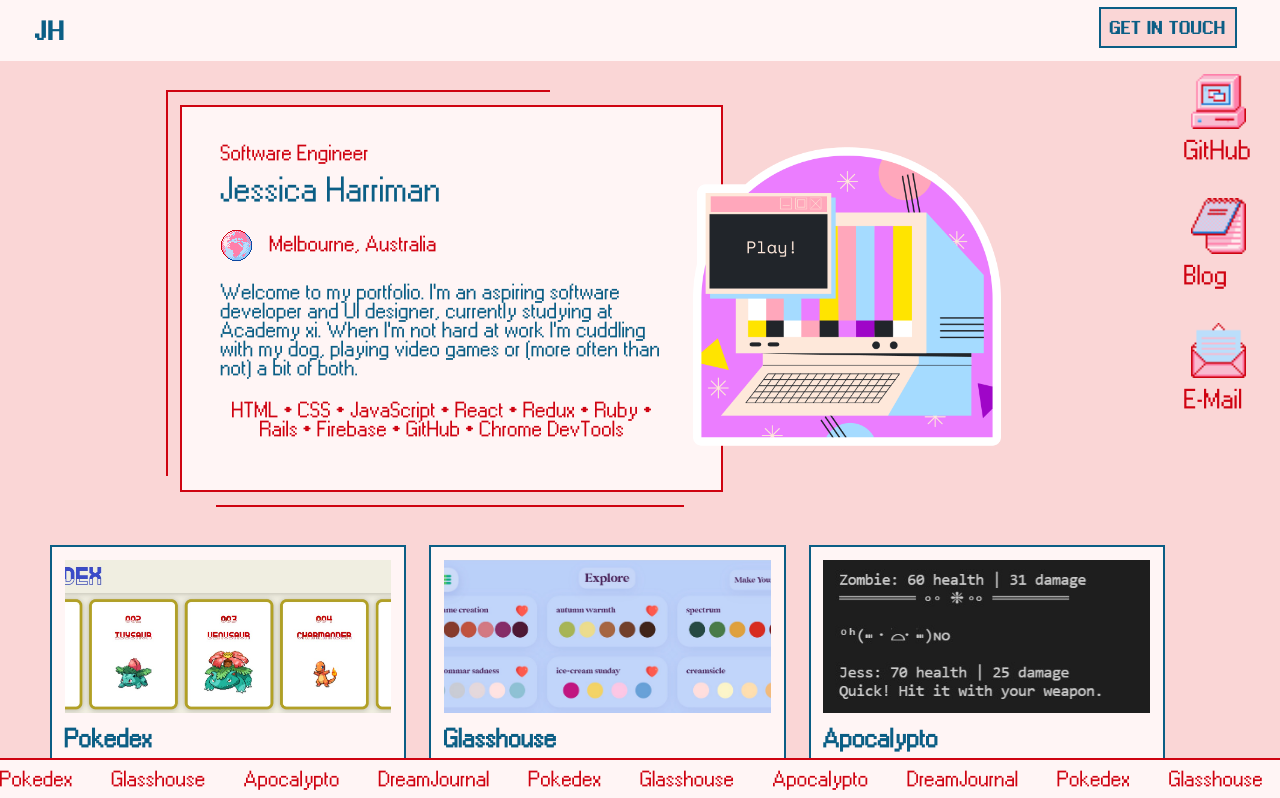
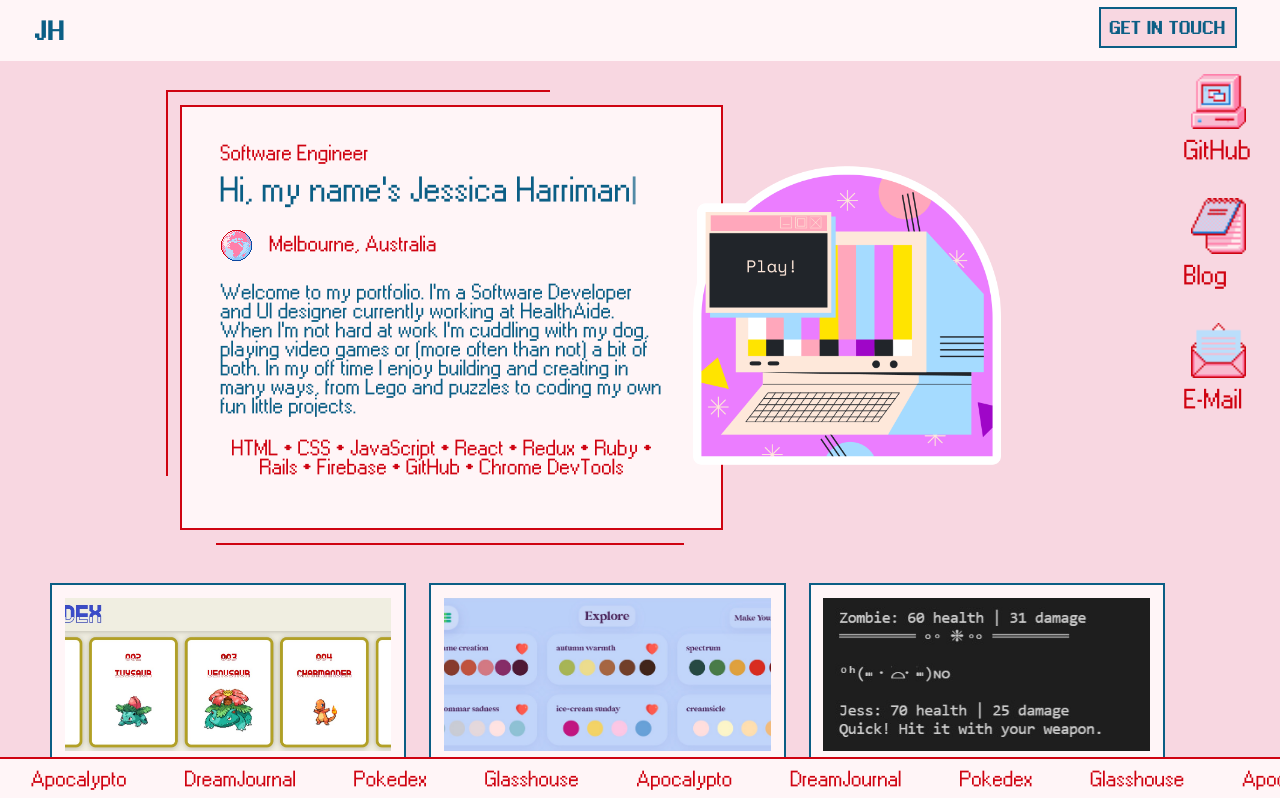
Before and after one commit to jmhar3/portfolio2.0, a React (Create React App) app: page / in a window 1280 px wide. Shown: the top 798 px of the page. Built offline with nearby package versions, Linux system fonts and the light colour scheme.

Commit message:
add text + marquee animations

```diff
--- a/package.json
+++ b/package.json
@@ -8,8 +8,10 @@
     "@testing-library/user-event": "^12.8.3",
     "react": "^17.0.2",
     "react-dom": "^17.0.2",
+    "react-fast-marquee": "^1.3.1",
     "react-router-dom": "^5.2.0",
     "react-scripts": "4.0.3",
+    "typewriter-effect": "^2.18.2",
     "web-vitals": "^1.1.2"
   },
   "scripts": {
--- a/src/containers/home.js
+++ b/src/containers/home.js
@@ -1,5 +1,6 @@
 import globe from '../images/globe.png';
 import mainImage from '../images/retro.png';
+import Typewriter from 'typewriter-effect';
 
 const Home = () => {
  return (
@@ -11,14 +12,19 @@
      <div class="about-info">
       <div id="name">
        <h2 id="about-label">Software Engineer</h2>
-                            <h1>Jessica Harriman</h1>
+      <h1><Typewriter
+        onInit={(typewriter) => {
+         typewriter.typeString("Hi, my name's Jessica Harriman")
+          .start();
+        }}
+       /></h1>
       </div>
       <div id="location">
        <img src={globe} />
        <h4>Melbourne, Australia</h4>
       </div>
 
-                        <p className="about">Welcome to my portfolio. I'm an aspiring software developer and UI designer, currently studying at Academy xi. When I'm not hard at work I'm cuddling with my dog, playing video games or (more often than not) a bit of both.</p>
+      <p className="about">Welcome to my portfolio. I'm a Software Developer and UI designer currently working at HealthAide. When I'm not hard at work I'm cuddling with my dog, playing video games or (more often than not) a bit of both. In my off time I enjoy building and creating in many ways, from Lego and puzzles to coding my own fun little projects.</p>
 
       <p className="tech">HTML   •   CSS    •   JavaScript   •   React   •   Redux   •   Ruby   •   Rails   •   Firebase   •   GitHub   •   Chrome DevTools</p>
      </div>
--- a/src/containers/work_links.js
+++ b/src/containers/work_links.js
@@ -1,9 +1,12 @@
-import '../styling/work-links.css';import { Link } from "react-router-dom";
+import '../styling/work-links.css';
+import { Link } from "react-router-dom";
+import Marquee from "react-fast-marquee";
 
 const WorkLinks = () => {
 
  return (
   <container id="work-links">
+   <Marquee gradient={false}>
     <Link to="/pokedex">Pokedex</Link>
     <Link to="/glasshouse">Glasshouse</Link>
     <Link to="/apocalypto">Apocalypto</Link>
@@ -16,6 +19,11 @@
     <Link to="/glasshouse">Glasshouse</Link>
     <Link to="/apocalypto">Apocalypto</Link>
     <Link to="/dreamjournal">DreamJournal</Link>
+    <Link to="/pokedex">Pokedex</Link>
+    <Link to="/glasshouse">Glasshouse</Link>
+    <Link to="/apocalypto">Apocalypto</Link>
+    <Link to="/dreamjournal">DreamJournal</Link>
+   </Marquee>
   </container>
  )
 }
--- a/src/styling/general.css
+++ b/src/styling/general.css
@@ -1,7 +1,7 @@
 :root {
     --main: #0b5e85;
-    --light: #FFF5F5;
-    --mid: #FAD6D6;
+    --light: #fff5f7;
+    --mid: #f8d7e1;
     --bold: #cf0311;
 }
 
--- a/src/styling/work-links.css
+++ b/src/styling/work-links.css
@@ -2,12 +2,9 @@
  border-top: 2px solid var(--bold);
  border-bottom: 2px solid var(--bold);
  width: 100%;
-    position: fixed;
-    display: flex;
-    flex-direction: row;
-    gap: 3vw;
  padding-top: .9vw;
  padding-bottom: .6vw;
+ position: fixed;
  bottom: 0;
  background: var(--light);
 }
@@ -20,3 +17,7 @@
 #work-links a:hover {
  color: var(--main);
 }
+
+#work-links a {
+ padding: 0 1.5em;
+}
```
Also changed, not shown: 1 other file (tests, documents, lock files or other folders). Lines whose indentation alone changed are shown as unchanged.
